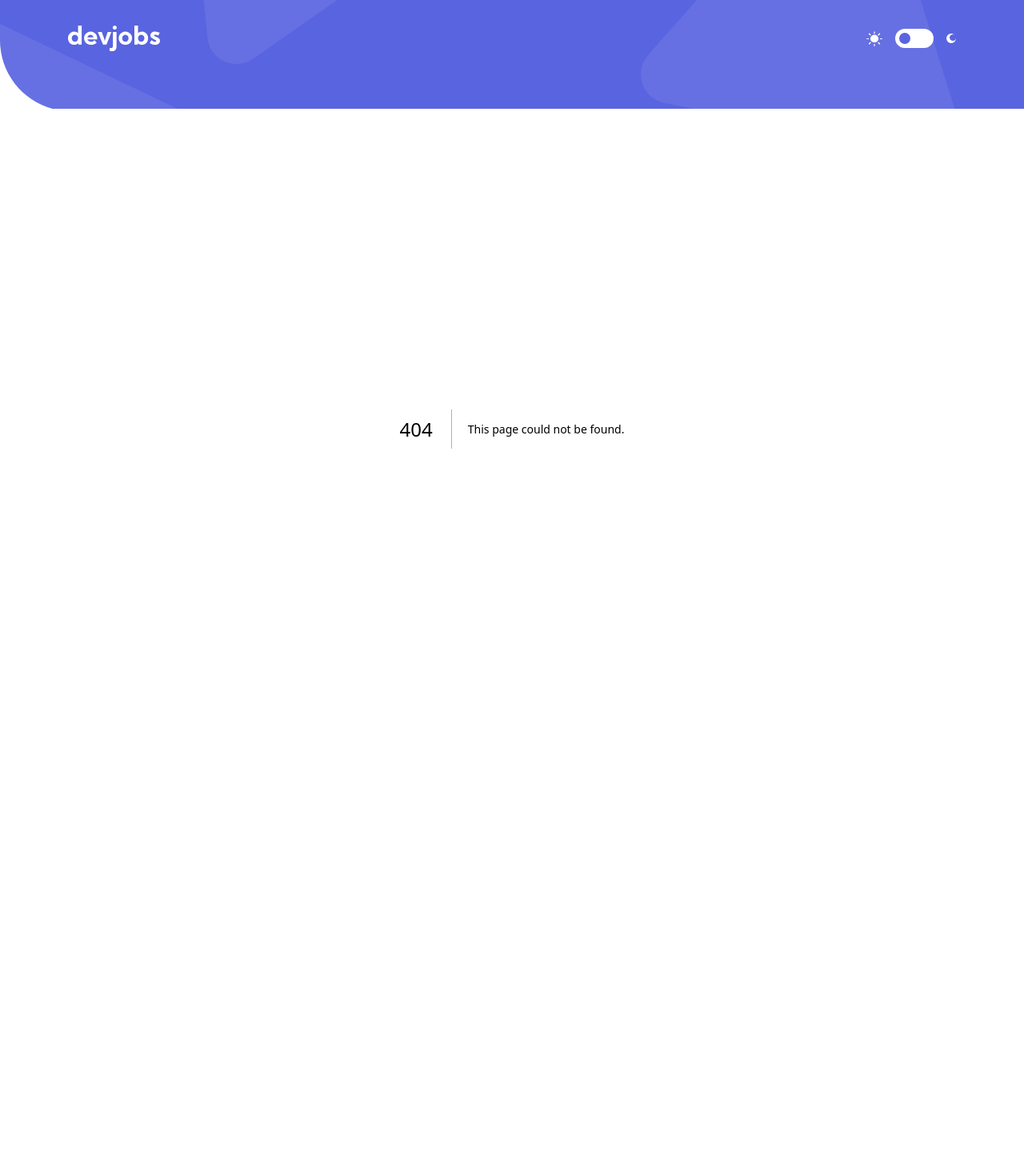
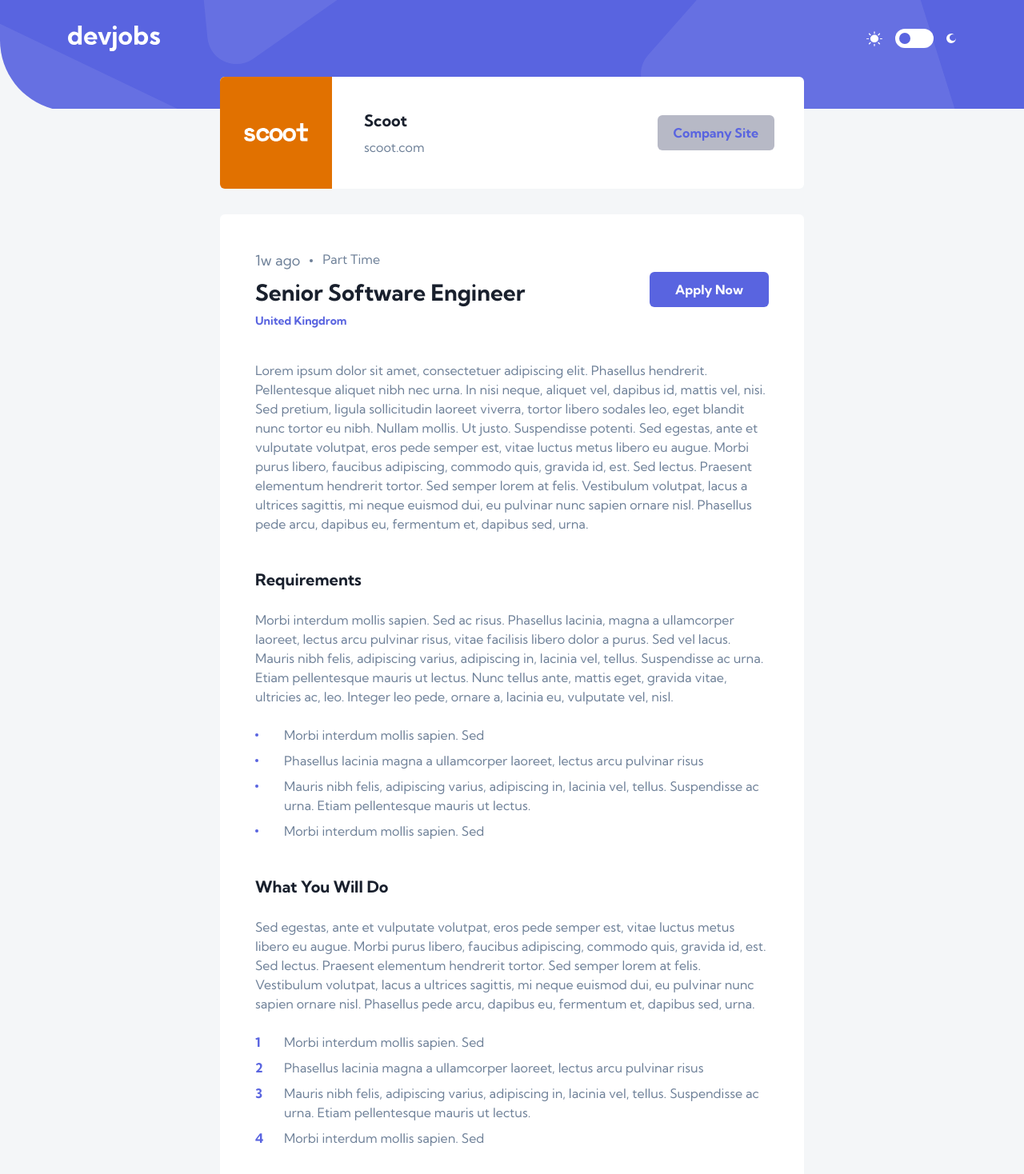
Before and after one commit to ruslan898/frontend-mentor_devjobs-web-app, a Next.js app: page /detail in a window 1280 px wide. Before the commit this address had no page. Shown: the top 1468 px of the page at 80% size. Before the commit the page ends 936 px from the top, so only its background shows below. Built offline with nearby package versions, Linux system fonts and the light colour scheme.

Commit message:
Add Detail, CompanyLabel, and JobInfo components for job detail view

```diff
--- /dev/null
+++ b/src/app/detail/page.tsx
@@ -0,0 +1,11 @@
+import CompanyLabel from "@/components/CompanyLabel";
+import JobInfo from "@/components/JobInfo";
+
+export default function Detail() {
+  return (
+    <div className="flex -translate-y-10 flex-col gap-6 md:gap-8">
+      <CompanyLabel />
+      <JobInfo />
+    </div>
+  );
+}
--- /dev/null
+++ b/src/components/CompanyLabel.tsx
@@ -0,0 +1,25 @@
+import Image from "next/image";
+import Button from "./Button";
+import scootLogo from "@/../public/logos/scoot.svg";
+
+export default function CompanyLabel() {
+  return (
+    <section className="bg-surface relative container max-w-182.5 rounded-md md:flex">
+      <div className="absolute top-0 left-[50%] flex h-12.5 w-12.5 -translate-x-1/2 -translate-y-1/2 items-center justify-center rounded-2xl bg-amber-600 md:hidden">
+        <Image src={scootLogo} alt="Scoot logo" />
+      </div>
+
+      <div className="hidden size-35 items-center justify-center bg-amber-600 md:flex rounded-l-md">
+        <Image src={scootLogo} alt="Scoot logo" className="w-20" />
+      </div>
+
+      <div className="flex flex-col items-center gap-4 p-8 pt-12.5 md:flex-1 md:flex-row md:justify-between md:py-2 md:pr-9.25 md:pl-10">
+        <div className="text-center md:text-left">
+          <p className="text-tpg mb-2 text-[20px] font-bold md:mb-1.5">Scoot</p>
+          <p>scoot.com</p>
+        </div>
+        <Button variant="secondary">Company Site</Button>
+      </div>
+    </section>
+  );
+}
--- /dev/null
+++ b/src/components/JobInfo.tsx
@@ -0,0 +1,97 @@
+import Button from "./Button";
+import Title from "./Title";
+
+export default function JobInfo() {
+  return (
+    <section className="bg-surface container max-w-182.5 rounded-md px-6 py-10 md:p-11">
+      <header className="flex flex-col gap-14 md:flex-row md:items-center md:justify-between">
+        <div>
+          <ul className="mb-1 flex gap-3 md:mb-1.5">
+            <li className="text-lg">1w ago</li>
+            <span className="bg-tpg-muted my-auto size-1 rounded-md"></span>
+            <li>Part Time</li>
+          </ul>
+          <Title level={1} variant="lg">
+            Senior Software Engineer
+          </Title>
+          <p className="text-accent mt-1 text-sm font-bold md:mt-1.5">
+            United Kingdrom
+          </p>
+        </div>
+
+        <Button className="max-w-full">Apply Now</Button>
+      </header>
+
+      <p className="mt-8 mb-14 md:mt-10 md:mb-11">
+        Lorem ipsum dolor sit amet, consectetuer adipiscing elit. Phasellus
+        hendrerit. Pellentesque aliquet nibh nec urna. In nisi neque, aliquet
+        vel, dapibus id, mattis vel, nisi. Sed pretium, ligula sollicitudin
+        laoreet viverra, tortor libero sodales leo, eget blandit nunc tortor eu
+        nibh. Nullam mollis. Ut justo. Suspendisse potenti. Sed egestas, ante et
+        vulputate volutpat, eros pede semper est, vitae luctus metus libero eu
+        augue. Morbi purus libero, faucibus adipiscing, commodo quis, gravida
+        id, est. Sed lectus. Praesent elementum hendrerit tortor. Sed semper
+        lorem at felis. Vestibulum volutpat, lacus a ultrices sagittis, mi neque
+        euismod dui, eu pulvinar nunc sapien ornare nisl. Phasellus pede arcu,
+        dapibus eu, fermentum et, dapibus sed, urna.
+      </p>
+
+      <Title level={2} variant="sm">
+        Requirements
+      </Title>
+      <p className="mt-6 mb-8 md:my-6">
+        Morbi interdum mollis sapien. Sed ac risus. Phasellus lacinia, magna a
+        ullamcorper laoreet, lectus arcu pulvinar risus, vitae facilisis libero
+        dolor a purus. Sed vel lacus. Mauris nibh felis, adipiscing varius,
+        adipiscing in, lacinia vel, tellus. Suspendisse ac urna. Etiam
+        pellentesque mauris ut lectus. Nunc tellus ante, mattis eget, gravida
+        vitae, ultricies ac, leo. Integer leo pede, ornare a, lacinia eu,
+        vulputate vel, nisl.
+      </p>
+      <ul className="mb-14 flex flex-col gap-2 md:mb-11">
+        <li className="before:bg-accent relative pl-9 before:absolute before:top-2.5 before:left-0 before:size-1 before:rounded-full">
+          Morbi interdum mollis sapien. Sed
+        </li>
+        <li className="before:bg-accent relative pl-9 before:absolute before:top-2.5 before:left-0 before:size-1 before:rounded-full">
+          Phasellus lacinia magna a ullamcorper laoreet, lectus arcu pulvinar
+          risus
+        </li>
+        <li className="before:bg-accent relative pl-9 before:absolute before:top-2.5 before:left-0 before:size-1 before:rounded-full">
+          Mauris nibh felis, adipiscing varius, adipiscing in, lacinia vel,
+          tellus. Suspendisse ac urna. Etiam pellentesque mauris ut lectus.
+        </li>
+        <li className="before:bg-accent relative pl-9 before:absolute before:top-2.5 before:left-0 before:size-1 before:rounded-full">
+          Morbi interdum mollis sapien. Sed
+        </li>
+      </ul>
+
+      <Title level={2} variant="sm">
+        What You Will Do
+      </Title>
+      <p className="mt-6 mb-8 md:my-6">
+        Sed egestas, ante et vulputate volutpat, eros pede semper est, vitae
+        luctus metus libero eu augue. Morbi purus libero, faucibus adipiscing,
+        commodo quis, gravida id, est. Sed lectus. Praesent elementum hendrerit
+        tortor. Sed semper lorem at felis. Vestibulum volutpat, lacus a ultrices
+        sagittis, mi neque euismod dui, eu pulvinar nunc sapien ornare nisl.
+        Phasellus pede arcu, dapibus eu, fermentum et, dapibus sed, urna.
+      </p>
+      <ol className="flex flex-col gap-2">
+        <li className="before:text-accent relative pl-9 before:absolute before:left-0 before:font-bold before:content-['1']">
+          Morbi interdum mollis sapien. Sed
+        </li>
+        <li className="before:text-accent relative pl-9 before:absolute before:left-0 before:font-bold before:content-['2']">
+          Phasellus lacinia magna a ullamcorper laoreet, lectus arcu pulvinar
+          risus
+        </li>
+        <li className="before:text-accent relative pl-9 before:absolute before:left-0 before:font-bold before:content-['3']">
+          Mauris nibh felis, adipiscing varius, adipiscing in, lacinia vel,
+          tellus. Suspendisse ac urna. Etiam pellentesque mauris ut lectus.
+        </li>
+        <li className="before:text-accent relative pl-9 before:absolute before:left-0 before:font-bold before:content-['4']">
+          Morbi interdum mollis sapien. Sed
+        </li>
+      </ol>
+    </section>
+  );
+}
```
